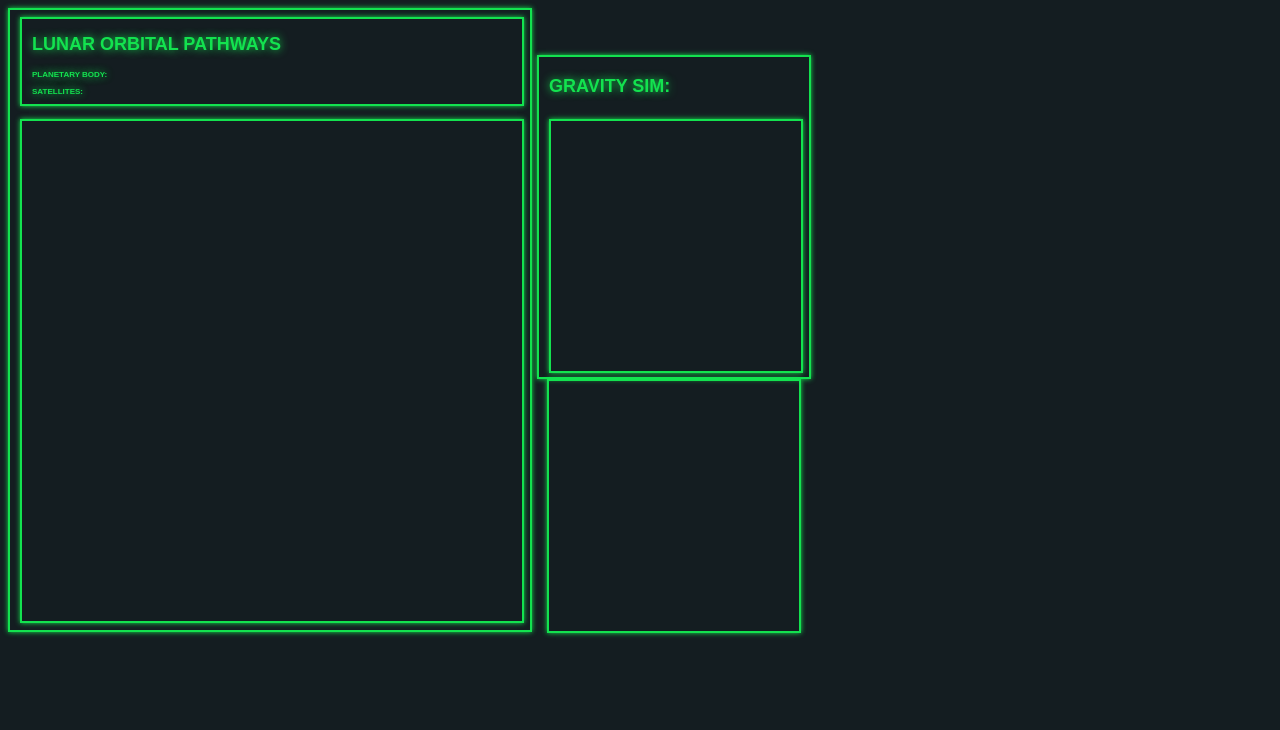
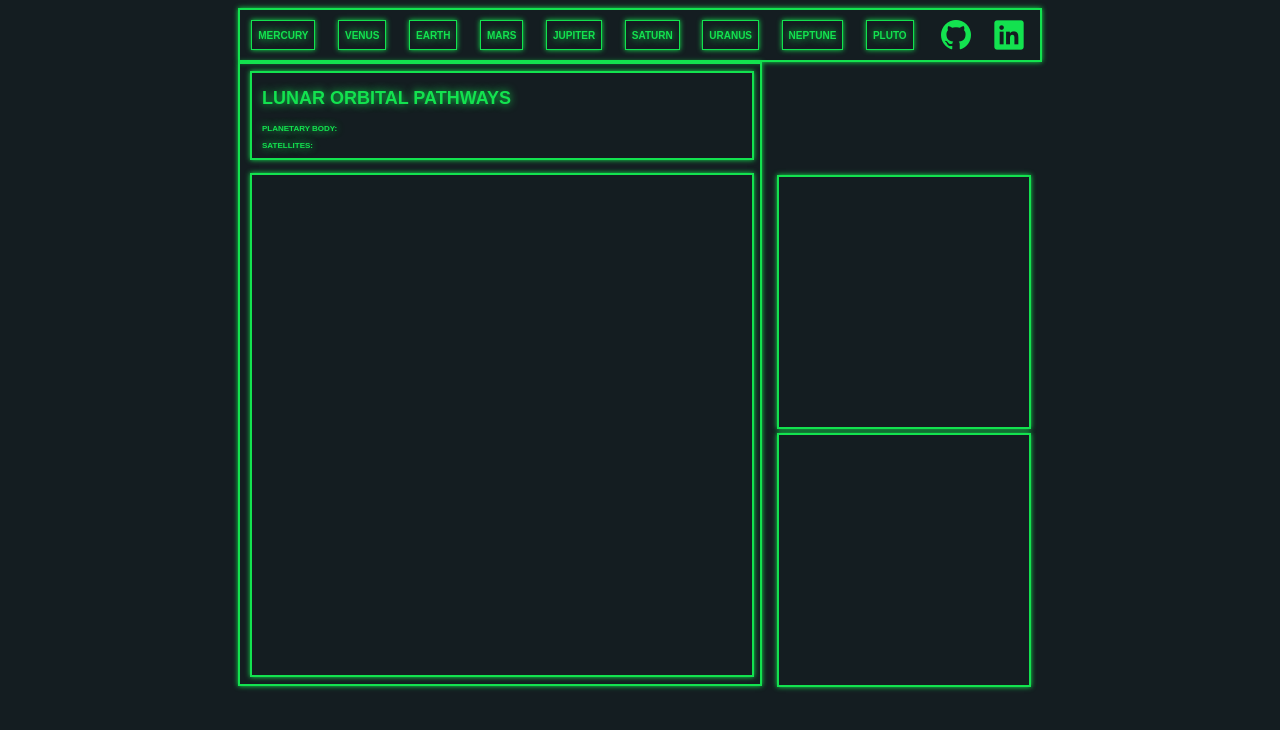
Before and after one commit to keginzburg/sol, a website built with webpack: page index.html in a window 1280 px wide. Built offline with nearby package versions, Linux system fonts and the light colour scheme; no server answers.

Commit message:
Setup basic planet buttons with respective click event listeners to fetch appropriate planet data from API

```diff
--- a/index.html
+++ b/index.html
@@ -12,6 +12,22 @@
 
 <body>
   <div class="main_content">
+    <div class="nav_bar">
+      <button>MERCURY</button>
+      <button>VENUS</button>
+      <button>EARTH</button>
+      <button>MARS</button>
+      <button>JUPITER</button>
+      <button>SATURN</button>
+      <button>URANUS</button>
+      <button>NEPTUNE</button>
+      <button>PLUTO</button>
+      <div class="nav_links">
+        <a href="https://github.com/keginzburg/sol"><img src="./assets/icons8-github-40.png" alt="GitHub Link"></a>
+        <a href="https://www.linkedin.com/in/kyleginzburg/"><img src="./assets/icons8-linkedin-40.png" alt="LinkedIn Link"></a>
+      </div>
+    </div>
+    <div class="sim_content">
       <div class="orbit_sim">
         <div class="orbit_header">
           <h2>LUNAR ORBITAL PATHWAYS</h2>
@@ -23,7 +39,6 @@
       <div class="middle_sims">
         <div class="gravity_sim">
           <div class="gravity_header">
-          <h2>GRAVITY SIM: </h2>
           </div>
           <canvas class="gravity_canvas"></canvas>
         </div>
@@ -32,6 +47,7 @@
         </div>
       </div>
     </div>
+  </div>
 </body>
 
 </html>
--- a/src/index.js
+++ b/src/index.js
@@ -3,17 +3,40 @@ const simulateGravity = require("./scripts/gravitySim.js");
 const simulateTemp = require("./scripts/tempSim.js");
 
 document.addEventListener('DOMContentLoaded', () => {
+  let navBar = document.querySelector(".nav_bar");
+  navBar.addEventListener('click', function(event) {
+    let planetName = event.target.innerText;
+    //console.log(planetName);
 
-  function getPlanetData(planetName='earth') {
+    function getPlanetData(planetName = 'earth') {
       fetch(`https://api.le-systeme-solaire.net/rest/bodies/${planetName}`)
         .then(response => {
           return response.json();
         })
         .then(data => {
+          //console.log(data);
+          //console.log(planetName);
+            //console.log(data);
             simulateOrbit(data);
             simulateGravity(data);
             simulateTemp(data);
         });
     }
-  getPlanetData("saturn");
+    getPlanetData(planetName);
+
   })
+
+
+  // function getPlanetData(planetName='earth') {
+  //   fetch(`https://api.le-systeme-solaire.net/rest/bodies/${planetName}`)
+  //   .then(response => {
+  //     return response.json();
+  //   })
+  //   .then(data => {
+  //     simulateOrbit(data);
+  //     simulateGravity(data);
+  //     simulateTemp(data);
+  //   });
+  // }
+  // getPlanetData("jupiter");
+})
--- a/src/index.scss
+++ b/src/index.scss
@@ -1,14 +1,12 @@
 
 body {
+  display: flex;
+  justify-content: center;
+  align-items: center;
   font-family: Arial, Helvetica, sans-serif;
   text-shadow: 0 0 8px #13e24f;
   color: rgba(19, 226, 79, 255);
   background-color: rgba(20, 29, 33, 255);
-}
-
-.main_content {
-  display: flex;
-  justify-content: start;
 }
 
 h2 {
@@ -19,6 +17,54 @@ h2 {
 h3 {
   font-size: 8px;
   padding-left: 10px;
+}
+
+.main-content {
+  display: inline-block;
+  text-align: center;
+}
+
+.nav_bar {
+  display: flex;
+  justify-content: space-around;
+  align-items: center;
+  width: 800px;
+  height: 50px;
+  border: 2px solid rgba(19, 226, 79, 255);
+  box-shadow: 0 0 5px #13e24f;
+
+}
+
+.nav_bar button {
+  font-size: 10px;
+  font-weight: 600;
+  text-shadow: 0 0 8px #13e24f;
+  color: rgba(19, 226, 79, 255);
+  background-color: rgba(20, 29, 33, 255);
+  border: 1px solid rgba(19, 226, 79, 255);
+  box-shadow: 0 0 5px #13e24f;
+  height: 30px;
+}
+
+.nav_bar button:hover {
+  box-shadow: 0 0 10px #13e24f;
+}
+
+.nav_bar a {
+  color:rgba(19, 226, 79, 255);
+}
+
+.nav_links {
+  margin-top: 3px;
+}
+
+.nav_links a:last-child {
+  margin-left: 8px;
+}
+
+.sim_content {
+  display: flex;
+  justify-content: start;
 }
 
 .orbit_sim {
@@ -49,19 +95,20 @@ h3 {
   margin-left: 10px;
 }
 
-.gravity_sim {
-  margin-top: 47px;
-  width: 270px;
-  height: 320px;
-  border: 2px solid rgba(19, 226, 79, 255);
-  box-shadow: 0 0 5px #13e24f;
-  display: flex;
-  flex-direction: column;
-  justify-content: space-around;
-  align-items: space-around;
-}
+// .gravity_sim {
+//   margin-top: 47px;
+//   width: 270px;
+//   height: 320px;
+//   border: 2px solid rgba(19, 226, 79, 255);
+//   box-shadow: 0 0 5px #13e24f;
+//   display: flex;
+//   flex-direction: column;
+//   justify-content: space-around;
+//   align-items: space-around;
+// }
 
 .gravity_canvas {
+  margin-top: 113px;
   border: 2px solid rgba(19, 226, 79, 255);
   box-shadow: 0 0 5px #13e24f;
   width: 250px;
--- a/src/scripts/entropy.js
+++ b/src/scripts/entropy.js
@@ -98,9 +98,11 @@ class Entropy {
 
     const that = this;
 
-    setTimeout(function() {
-      requestAnimationFrame(that.render);
-    }, 1000/60);
+    requestAnimationFrame(that.render);
+
+    //setTimeout(function() {
+      //requestAnimationFrame(that.render);
+    //}, 1000/60);
   }
 
 
--- a/src/scripts/orbitSim.js
+++ b/src/scripts/orbitSim.js
@@ -2,6 +2,8 @@ const Planet = require("./planet.js");
 const Moon = require("./moon.js");
 
 function simulateOrbit(data) {
+  let planetData = 0;
+  planetData = data;
   const orbitCanvas = document.querySelector(".orbit_canvas");
   orbitCanvas.width = 500;
   orbitCanvas.height = 500;
@@ -11,9 +13,9 @@ function simulateOrbit(data) {
 
   function space() {
     const spaceColor = "rgba(20,29,33,255)";
+    ctx.fillStyle = spaceColor;
+    ctx.fillRect(0, 0, orbitCanvas.width, orbitCanvas.height);
     //const retroGreen = "rgba(19,226,79,255)";
-    ctx.fillStyle = "rgba(0, 0, 0, 255)";
-    ctx.fillRect(0, 0, orbitCanvas.width, orbitCanvas.height);
     // ctx.strokeStyle = retroGreen;
     // ctx.moveTo(30, 20);
     // ctx.lineTo(30, 40);
@@ -92,8 +94,9 @@ function simulateOrbit(data) {
   }
 
   let planet;
+  planet = new Planet(orbitCanvas.width / 2, orbitCanvas.height / 2, planetData.meanRadius * 0.001);
+
   let moons;
-
   function captureMoons(moonData) {
     moons = [];
 
@@ -104,16 +107,16 @@ function simulateOrbit(data) {
           .then(response => {
             return response.json();
           })
-          .then(data => {
-            let moonDistanceX = optimizeAxis(data.semimajorAxis);
-            let moonDistanceY = semiMinorAxis(moonDistanceX, data.eccentricity);
-            let moonSpeed = optimizeSpeed(data.sideralOrbit);
+          .then(planetData => {
+            let moonDistanceX = optimizeAxis(planetData.semimajorAxis);
+            let moonDistanceY = semiMinorAxis(moonDistanceX, planetData.eccentricity);
+            let moonSpeed = optimizeSpeed(planetData.sideralOrbit);
 
-            if (data.meanRadius > data.equaRadius) {
-              let moonRadius = data.meanRadius;
+            if (planetData.meanRadius > planetData.equaRadius) {
+              let moonRadius = planetData.meanRadius;
               moons.push(new Moon(orbitCanvas.width / 2, orbitCanvas.height / 2, Math.ceil(moonRadius * 0.001), Math.random() * Math.PI * 2, moonDistanceX, moonDistanceY, moonSpeed));
             } else {
-              let moonRadius = data.equaRadius;
+              let moonRadius = planetData.equaRadius;
               moons.push(new Moon(orbitCanvas.width / 2, orbitCanvas.height / 2, Math.ceil(moonRadius * 0.001), Math.random() * Math.PI * 2, moonDistanceX, moonDistanceY, moonSpeed));
             }
           })
@@ -121,9 +124,11 @@ function simulateOrbit(data) {
   }
 
   function animate() {
-    setTimeout(function() {
-      requestAnimationFrame(animate);
-    }, 1000/60);
+    requestAnimationFrame(animate);
+
+    // setTimeout(function() {
+    //   requestAnimationFrame(animate);
+    // }, 1000/60);
     ctx.clearRect(0, 0, orbitCanvas.width, orbitCanvas.height);
     space();
 
@@ -132,9 +137,7 @@ function simulateOrbit(data) {
       moon.updateMoon(ctx2);
     })
   }
-
-  planet = new Planet(orbitCanvas.width / 2, orbitCanvas.height / 2, data.meanRadius * 0.001);
-  captureMoons(data.moons);
+  captureMoons(planetData.moons);
   animate();
 
   // function getPlanetData(planetName = 'earth') {
```
Also changed, not shown: assets/icons8-github-32.png (added), assets/icons8-github-40.png (added), assets/icons8-linkedin-40.png (added), assets/icons8-linkedin-50.png (added), dist/main.css, dist/main.js. Lines whose indentation alone changed are shown as unchanged.
